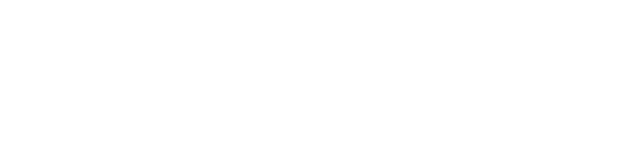
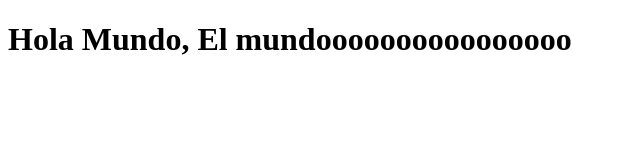
Before and after one commit to AndersonAndi/ProyectoEstadistica, a plain HTML site: page index.html in a window 1280 px wide. Shown: the whole page, without its empty margins (0-640 px from the left). Drawn offline with Linux system fonts and the light colour scheme.

Commit message:
Update index.html

```diff
--- a/index.html
+++ b/index.html
@@ -3,9 +3,11 @@
 <head>
     <meta charset="UTF-8">
     <meta name="viewport" content="width=device-width, initial-scale=1.0">
-    <title>Document</title>
+    <title>Proyecto Estadistica</title>
+    <h1>Hola Mundo, El mundoooooooooooooooo</h1>
 </head>
 <body>
 
 </body>
+
 </html>
```
